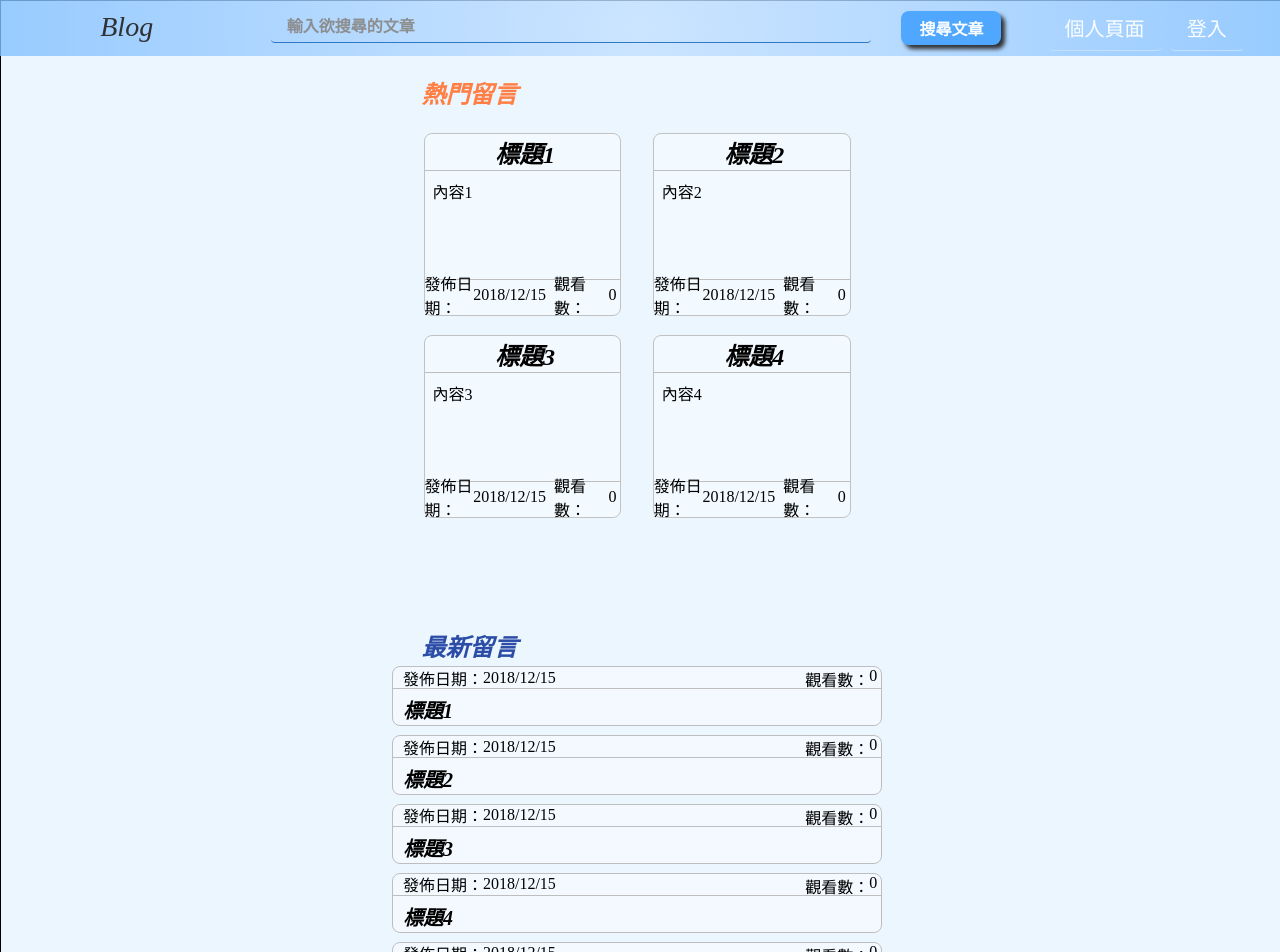
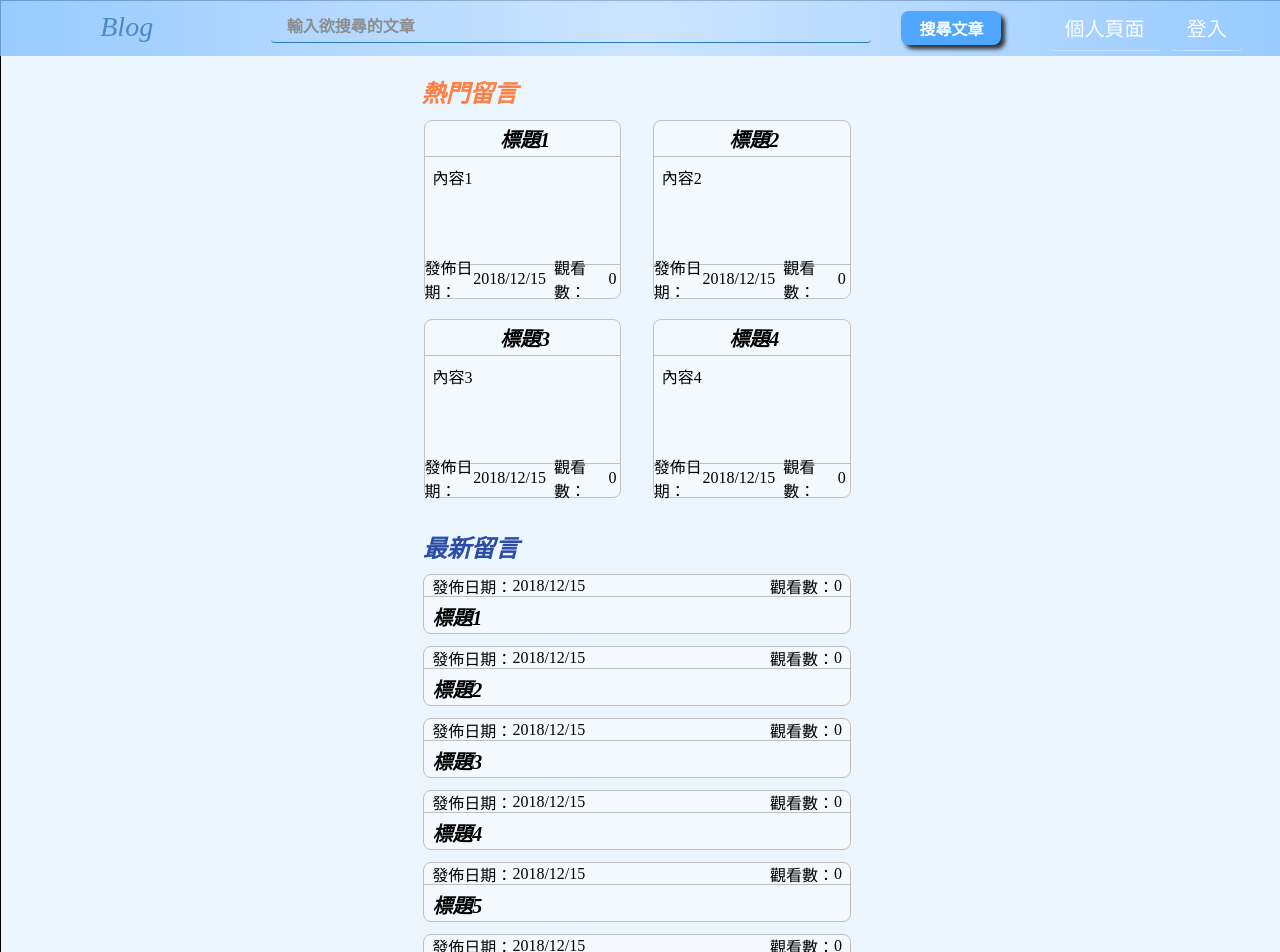
Before and after one commit to k11463/Blog, a Vue app: page / in a window 1280 px wide. Shown: the top 952 px of the page. Built offline with nearby package versions, Linux system fonts and the light colour scheme.

Commit message:
A little change

```diff
--- a/package.json
+++ b/package.json
@@ -7,8 +7,11 @@
     "build": "vue-cli-service build"
   },
   "dependencies": {
+    "axios": "^0.18.0",
     "bootstrap": "^4.0.0-alpha.6",
+    "express": "^4.16.4",
     "vue": "^2.5.17",
+    "vue-axios": "^2.1.4",
     "vue-router": "^3.0.1",
     "vuex": "^3.0.1"
   },
--- a/src/views/Header.vue
+++ b/src/views/Header.vue
@@ -3,14 +3,14 @@
         <div class="left pc-2">
             <h3>
                 <i>
-                    Blog
+                    <router-link class="link" to="/">Blog</router-link>
                 </i>
             </h3>
         </div>
         <div class="middle pc-6">
             <label for="searchArticle">
                 <input type="text" id="searchArticle" size="20" placeholder="輸入欲搜尋的文章">
-                <button>搜尋文章</button>
+                <button @click="click">搜尋文章</button>
             </label>
         </div>
         <div class="right pc-2">
@@ -26,7 +26,17 @@
 
 <script>
 export default {
-
+    methods: {
+        click(){
+            this.axios.post('/test', {
+                value: '1'
+            }).then((res) => {
+                console.log(res);
+            }).catch((err) => {
+                console.log(err);
+            })
+        }
+    }
 }
 </script>
 
@@ -36,6 +46,9 @@ export default {
     display: flex;
     align-items: center;
     justify-content: center;
+}
+*{
+    user-select: none;
 }
 .bg{
     width: 100%;
@@ -50,6 +63,11 @@ export default {
         @include customCenter();
         h3{
             margin-top: 2%;
+            cursor: pointer;
+            .link{
+                text-decoration: none;
+                color: #256fb9;
+            }
         }
     }
     .middle{
--- a/src/views/Home.vue
+++ b/src/views/Home.vue
@@ -52,7 +52,7 @@
           </i>
         </div>
         <div class="content">
-          <div class="article" v-for="i in 10" :key='i'>
+          <div class="article" v-for="i in 20" :key='i'>
             <div class="top">
               <div class="date">
                 <p>
@@ -64,10 +64,10 @@
               </div>
               <div class="watchCount">
                 <p>
-                  0
+                  觀看數：
                 </p>
                 <p>
-                  觀看數：
+                  0
                 </p>
               </div>
             </div>
@@ -99,6 +99,9 @@ export default {
     align-items: center;
     justify-content: center;
 }
+*{
+  user-select: none;
+}
 .bg{
   width: 100vw;
   height: 140vh;
@@ -114,26 +117,25 @@ export default {
     height: 100%;
     .hotArticle{
       width: 64%;
-      height: 48%;
+      height: 40%;
       margin-left: 18%;
-      margin-right: 18%;
       margin-top: 2%;
       float: left;
       .header{
         height: 4%;
-        padding: 2%;
         font-size: 24px;
         display: flex;
         align-items: center;
         font-weight: bold;
         color: rgb(255, 127, 68);
+        padding-top: 2%;
         padding-left: 6%;
       }
       .content{
-        height: 84%;
+        height: 90%;
         .article{
           width: 40%;
-          height: 40%;
+          height: 44%;
           border: 1px solid rgb(194, 194, 194);
           border-radius: 8px;
           background-color: rgba(255, 255, 255, .4);
@@ -145,10 +147,9 @@ export default {
           .top{
             border-bottom: 1px solid rgb(190, 190, 190);
             height: 20%;
-            font-size: 18px;
             @include customCenter();
             .article_title{
-              font-size: 24px;
+              font-size: 20px;
               padding: 1.4%;
               padding-left: 4%;
               font-weight: bold;
@@ -191,33 +192,33 @@ export default {
       }
     }
     .newAirticle{
-      width: 64%;
+      width: 56%;
       height: 48%;
       margin-top: 2%;
-      margin-left: 18%;
-      margin-right: 18%;
+      margin-left: 22%;
       float: left;
-      overflow: scroll;
-      -ms-overflow-style: none; //隱藏滾動條 For IE10+
-      overflow: -moz-scrollbars-none; //隱藏滾動條 For Firefox
       .header{
         height: 4%;
-        padding: 2%;
         font-size: 24px;
         display: flex;
         align-items: center;
         font-weight: bold;
         color: rgb(44, 77, 167);
-        padding-left: 6%;
+        margin-bottom: 4%;
       }
       .content{
         height: 90%;
+        overflow: scroll;
+        overflow-x: hidden;
+        -ms-overflow-style: none; //隱藏滾動條 For IE10+
+        overflow: -moz-scrollbars-none; //隱藏滾動條 For Firefox
         .article{
           height: 12%;
-          margin-top: 1.8%;
+          margin-top: 2.8%;
           border: 1px solid rgb(190, 190, 190);
           background-color: rgba(255, 255, 255, .4);
           border-radius: 8px;
+          cursor: pointer;
           transition-duration: .2s;
           .top{
             border-bottom: 1px solid rgb(190, 190, 190);
@@ -237,12 +238,12 @@ export default {
               }
             }
             .watchCount{
-              width: 49.2%;
+              width: 48%;
               height: 100%;
               float: left;
-              p{
-                float: right;
-              }
+              display: flex;
+              align-items: center;
+              justify-content: flex-end;
             }
           }
           .bottom{
@@ -262,9 +263,8 @@ export default {
           transform: scaleX(0.9);
         }
       }
+      .content::-webkit-scrollbar { width: 0 !important } //隱藏滾動條 For chrome、Safari
     } // newArticle
-    .newAirticle::-webkit-scrollbar { width: 0 !important } //隱藏滾動條 For chrome、Safari
-
   }
   .right{
     float: left;
```
Also changed, not shown: server.js (added, +17 -0 lines), src/main.js (+7 -4 lines), 1 other file (tests, documents, lock files or other folders).
